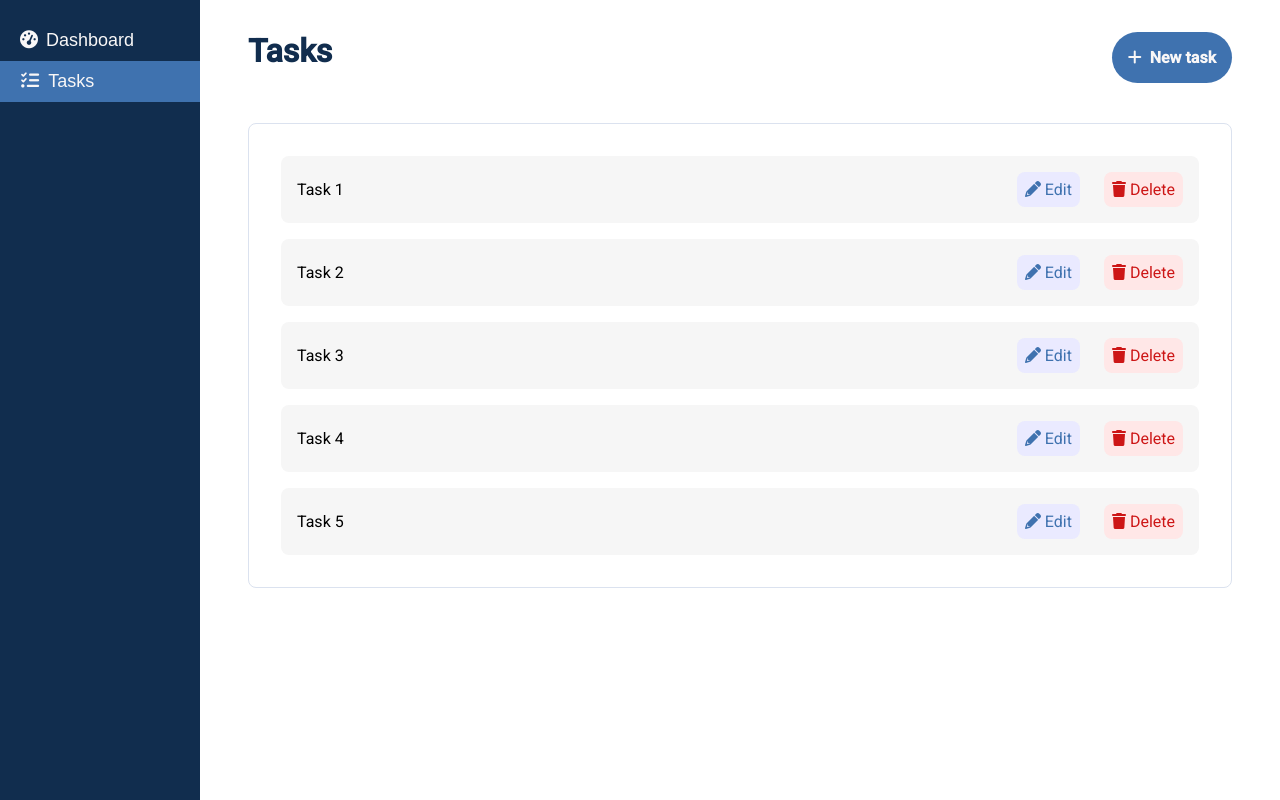
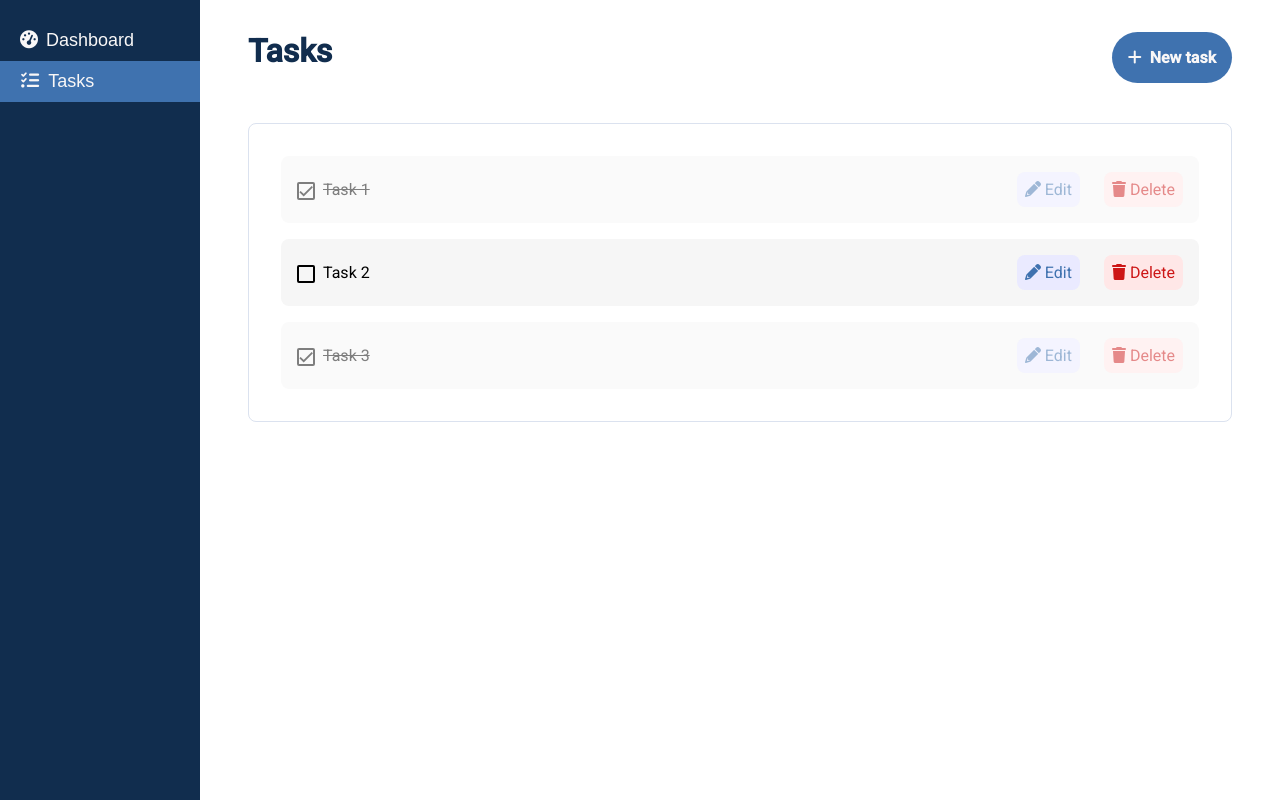
Before and after one commit to nuras1999/task-management-app, an Angular app: page /tasks in a window 1280 px wide. Built offline with nearby package versions, Linux system fonts and the light colour scheme; a small style sheet from the web is missing.

Commit message:
feat(tasks): add checkbox and strikeout

```diff
--- a/src/app/components/tasks/tasks.component.html
+++ b/src/app/components/tasks/tasks.component.html
@@ -5,9 +5,10 @@
 
 <div class="tasks-list-container">
   @if(myTasks.length){ @for(task of myTasks; track task){
-  <div class="task-item">
-    <div class="task-title">
-      {{ task }}
+  <div class="task-item" [ngClass]="{ 'opacity-50': task.isCompleted }">
+    <div class="task-title d-flex">
+      <mat-checkbox class="pr-8" [(ngModel)]="task.isCompleted"></mat-checkbox>
+      <div [ngClass]="{ strikeout: task.isCompleted }">{{ task.name }}</div>
     </div>
     <div class="action-buttons">
       <div class="edit-button">
--- a/src/app/components/tasks/tasks.component.scss
+++ b/src/app/components/tasks/tasks.component.scss
@@ -37,6 +37,10 @@
       @media (max-width: 768px) {
         margin-top: 16px;
       }
+
+      .strikeout {
+        text-decoration: line-through;
+      }
     }
     .action-buttons {
       display: flex;
@@ -44,6 +48,7 @@
 
       @media (max-width: 768px) {
         justify-content: flex-end;
+        gap: 16px;
       }
 
       .edit-button {
--- a/src/app/components/tasks/tasks.component.ts
+++ b/src/app/components/tasks/tasks.component.ts
@@ -1,9 +1,12 @@
+import { CommonModule } from "@angular/common";
 import { Component } from "@angular/core";
+import { FormsModule } from "@angular/forms";
+import { MatCheckboxModule } from "@angular/material/checkbox";
 
 @Component({
   selector: "app-tasks",
   standalone: true,
-  imports: [],
+  imports: [MatCheckboxModule, FormsModule, CommonModule],
   templateUrl: "./tasks.component.html",
   styleUrl: "./tasks.component.scss",
 })
@@ -11,7 +14,20 @@ export class TasksComponent {
   /**
    * List of tasks
    */
-  public myTasks = ["Task 1", "Task 2", "Task 3", "Task 4", "Task 5"];
+  public myTasks = [
+    {
+      isCompleted: true,
+      name: "Task 1",
+    },
+    {
+      isCompleted: false,
+      name: "Task 2",
+    },
+    {
+      isCompleted: true,
+      name: "Task 3",
+    },
+  ];
 
   /**
    * Delete tasks using its index
--- a/src/styles.scss
+++ b/src/styles.scss
@@ -28,6 +28,14 @@ h1 {
   padding-right: 8px;
 }
 
+.d-flex {
+  display: flex;
+}
+
+.opacity-50 {
+  opacity: 0.5;
+}
+
 /* Scrollbar styles Starts */
 
 ::-webkit-scrollbar {
```
